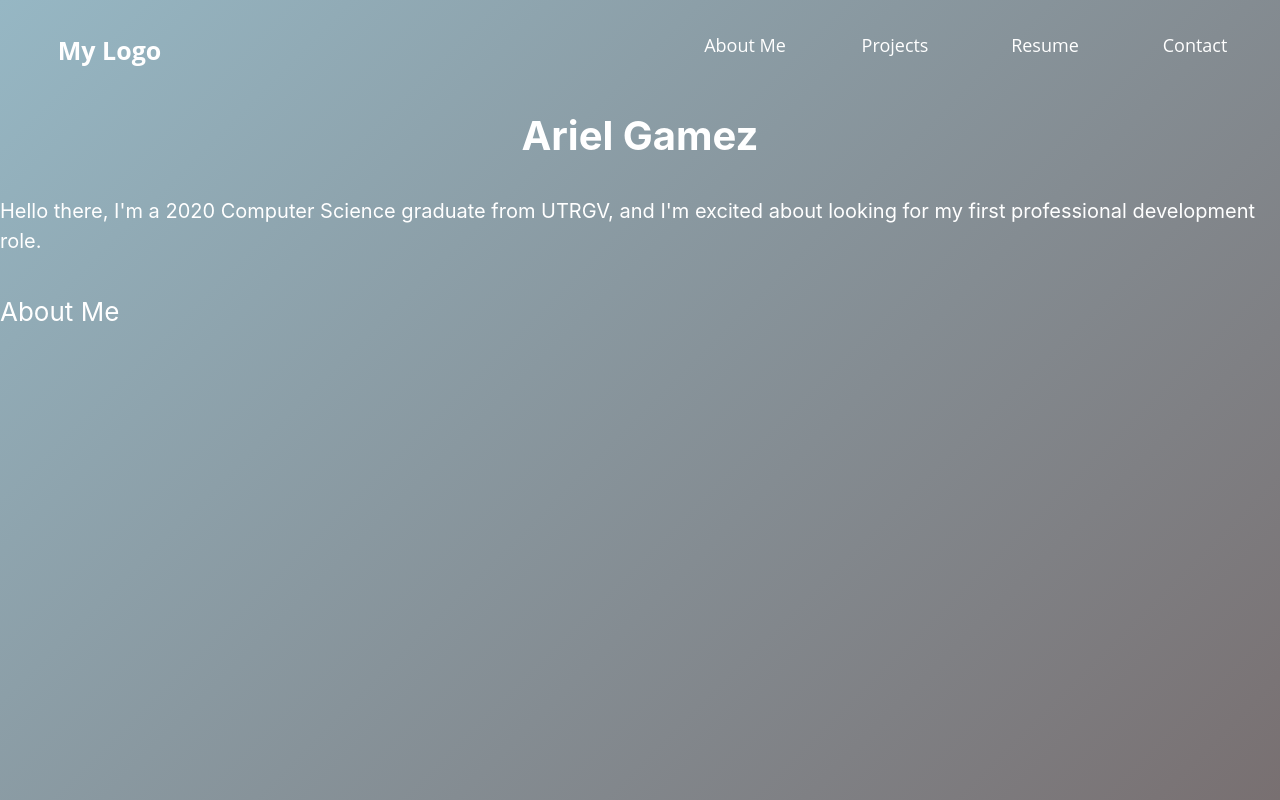
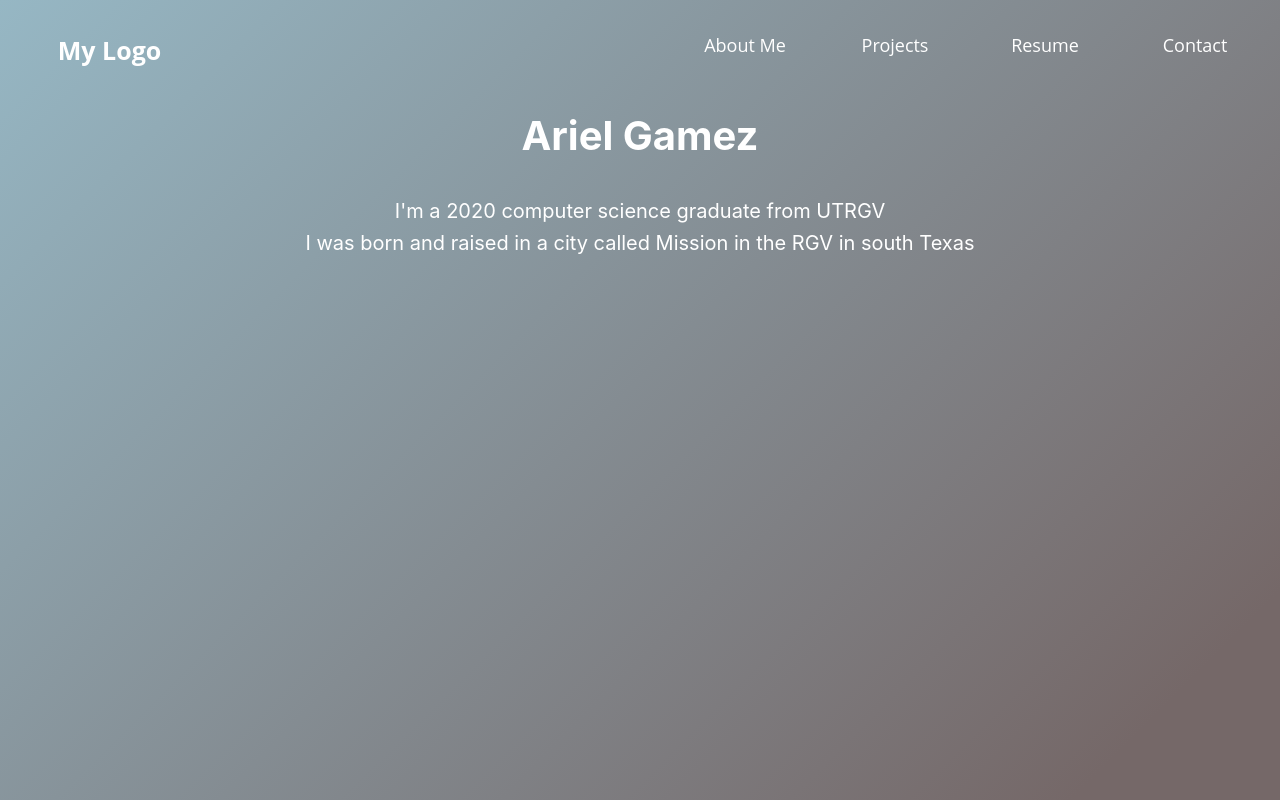
Before and after one commit to argamez98/Portfolio, a React (Create React App) app: page / in a window 1280 px wide. Shown: the top 800 px of the page. Built offline with nearby package versions, Linux system fonts and the light colour scheme.

Commit message:
herobanner
fixed some things and some css on the herobanner

```diff
--- a/src/App.css
+++ b/src/App.css
@@ -21,14 +21,25 @@ html {
   color: white;
   flex-direction: column;
   font-size: calc(10px + 2vmin);
-  height: 100vw;
   justify-content: center;
   min-height: 100vh;
   overflow: hidden;
 }
 
-.HeroBanner {
+.herobanner {
+  text-align: center;
+  margin-left: auto;
+  margin-right: auto;
+  width: 40em;
   font-size: 20px;
+}
+
+.herobanner p.a {
+  text-decoration: none;
+}
+
+.herobanner a.active {
+  background-color: #756868;
 }
 
 .navbar{
@@ -47,10 +58,33 @@ html {
   text-align: center;
   width: 7em;
 }
+a {
+  position: relative;
+}
+a:after {
+  background: none repeat scroll 0 0 transparent;
+  bottom: 0;
+  content: "";
+  display: block;
+  height: 2px;
+  left: 50%;
+  background: #fff;
+  transition: width 0.3s ease 0s, left 0.3s ease 0s;
+  width: 0;
+}
+
+a:hover:after {
+  width: 100%;
+  left: 0;
+}
 
 .navbar a.logo {
   font-size: 25px;
   font-weight: bold;
+}
+
+.navbar a.active {
+  background-color: #756868;
 }
 
 .navbar-right {
--- a/src/components/HeroBanner.js
+++ b/src/components/HeroBanner.js
@@ -2,15 +2,14 @@ import React from 'react';
 
 export default function HeroBanner() {
     return (
-        <>
-            <div className='HeroBanner'>
-                <p>
-                    Hello there, I'm a 2020 Computer Science graduate from UTRGV,
-                    and I'm excited about looking for my first professional development role.
-                </p>
-            </div><div class="btn from-left">
-                <p class="btnText">About Me</p>
-            </div>
-        </>
+        <div className="herobanner">
+            <p>
+                I'm a 2020 computer science graduate from
+                <a href="https://www.utrgv.edu/" target="_blank"> UTRGV </a>
+            </p>
+            <p>
+                I was born and raised in a city called Mission in the RGV in south Texas
+            </p>
+        </div>
     );
 }
--- a/src/components/Navbar.js
+++ b/src/components/Navbar.js
@@ -2,14 +2,14 @@ import React from "react";
 
 export default function Navbar() {
     return (
-            <div className="navbar">
-                <a className="logo"> My Logo </a>
-                <div class="navbar-right">
-                    <a href="">About Me</a>
-                    <a>Projects</a>
-                    <a href="https://drive.google.com/file/d/1PcYuX_8hKs8u1Hzt0N5PQixSFJU7nYQ5/view?usp=sharing">Resume</a>
-                    <a>Contact</a>
-                </div>
+        <div className="navbar">
+            <a className="logo"> My Logo </a>
+            <div class="navbar-right">
+                <a href="aboutme">About Me</a>
+                <a href="projects">Projects</a>
+                <a href="https://drive.google.com/file/d/1PcYuX_8hKs8u1Hzt0N5PQixSFJU7nYQ5/view?usp=sharing" target="_blank">Resume</a>
+                <a>Contact</a>
             </div>
+        </div>
     );
 }
```
